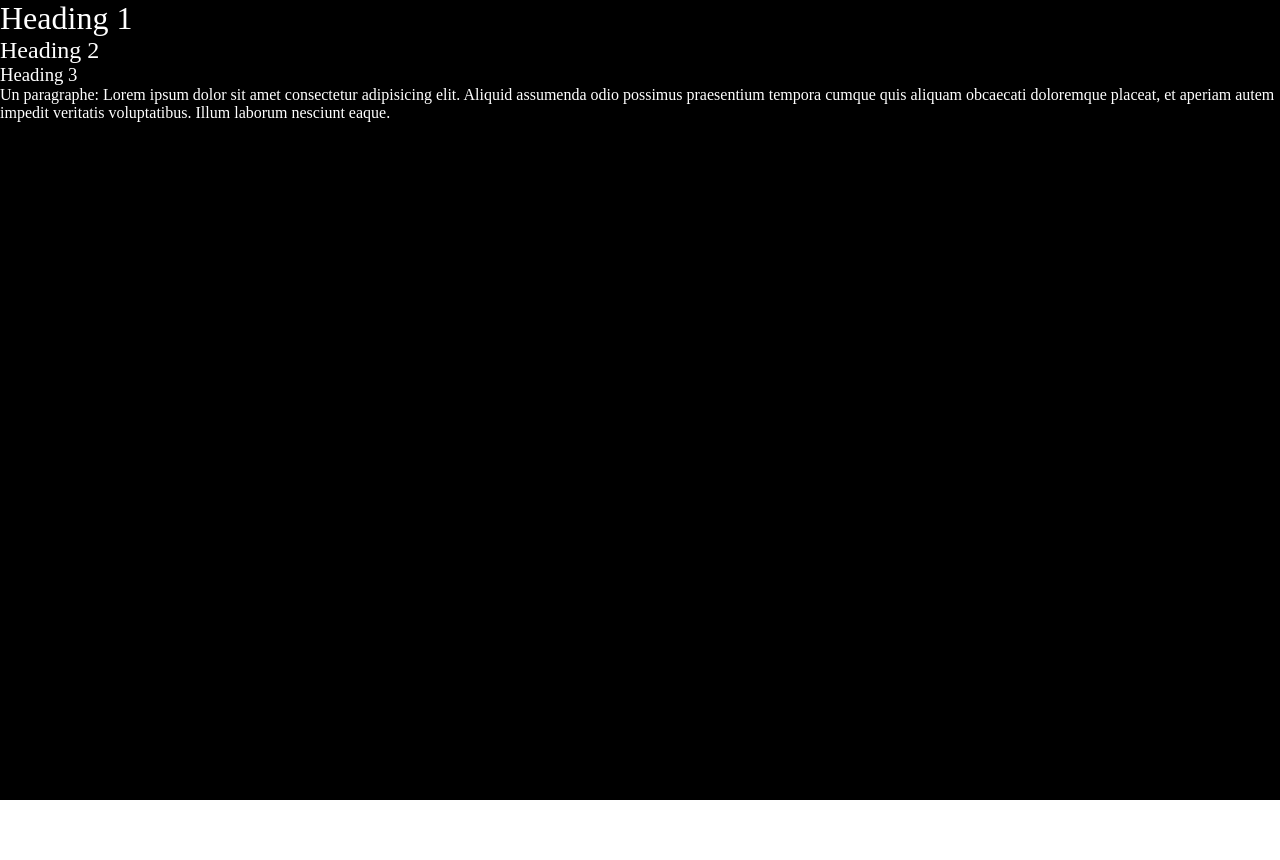
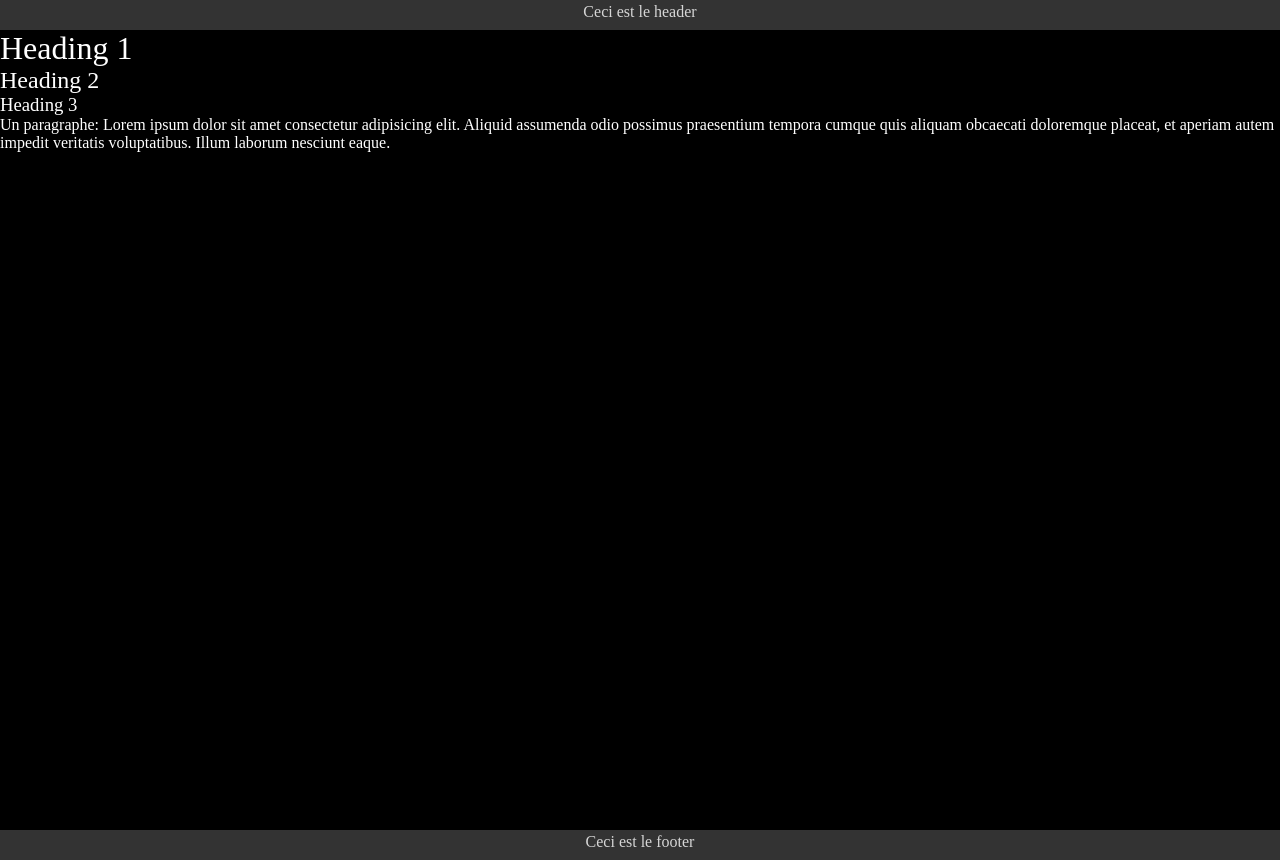
Before and after one commit to bleubleuchocotte/bleubleu-vitrine-nuxt, a Nuxt app: page / in a window 1280 px wide. Before the commit the page ends 800 px from the top, so only its background shows below. Built offline with nearby package versions, Linux system fonts and the light colour scheme.

Commit message:
feat: introduce default layout

```diff
--- a/app.vue
+++ b/app.vue
@@ -38,5 +38,7 @@ useHead({
 </script>
 
 <template>
-	<NuxtPage />
+	<NuxtLayout>
+		<NuxtPage />
+	</NuxtLayout>
 </template>
--- /dev/null
+++ b/layouts/default.vue
@@ -0,0 +1,7 @@
+<template>
+	<div>
+		<TheHeader />
+		<slot />
+		<TheFooter />
+	</div>
+</template>
```
